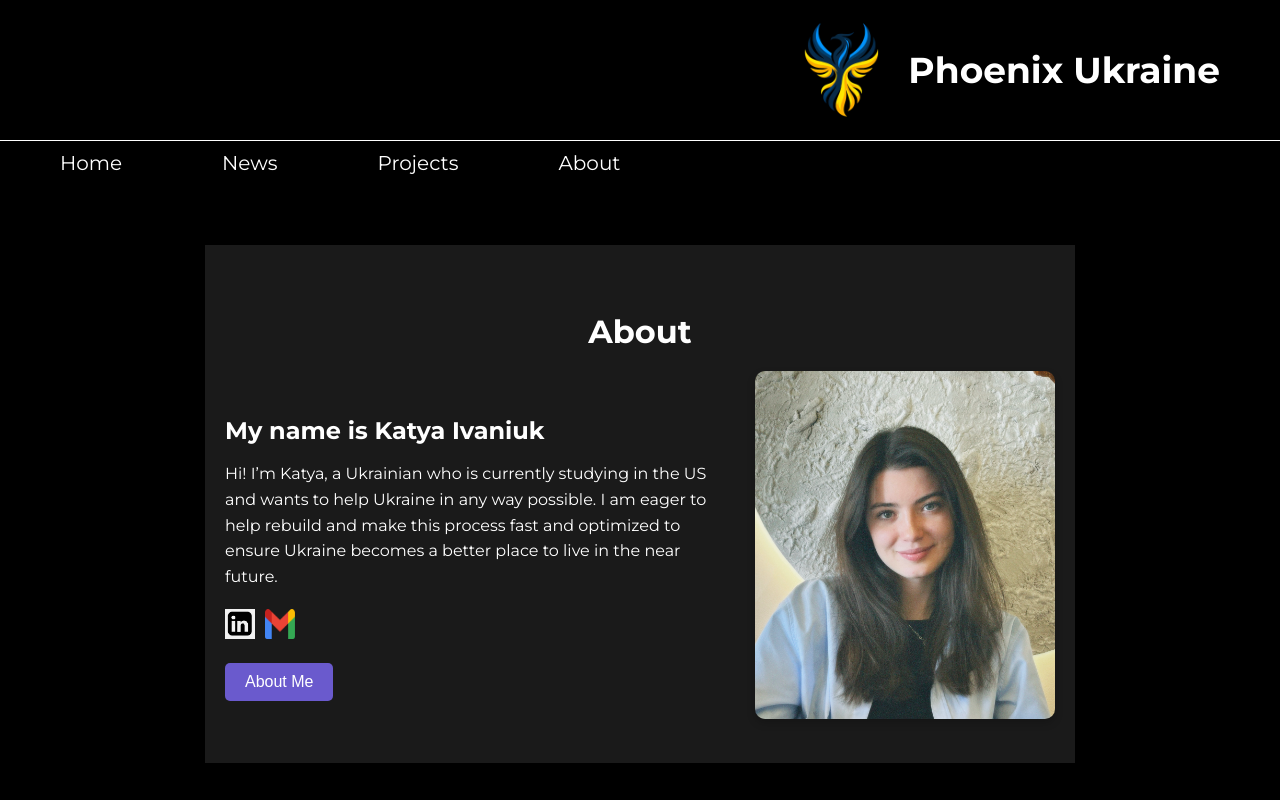
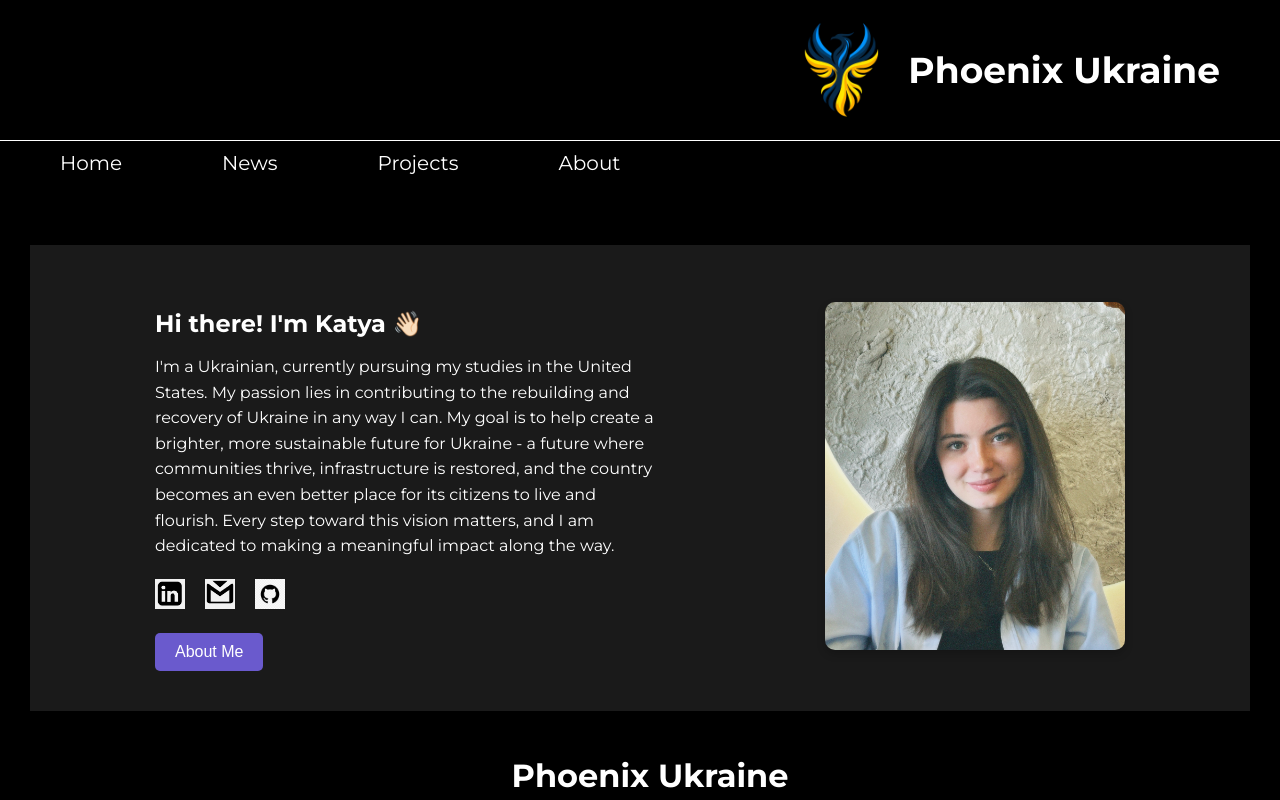
Before and after one commit to katyaivaniuk/Phoenix-Project, a React (Create React App) app in the folder frontend/: page /about in a window 1280 px wide. Shown: the top 800 px of the page. Built offline with nearby package versions, Linux system fonts and the light colour scheme; no server answers.

Commit message:
Made styling changes to About page

```diff
--- a/frontend/src/components/About/About.css
+++ b/frontend/src/components/About/About.css
@@ -1,13 +1,16 @@
 /* About Section */
 .about-section {
-    padding: 40px 20px;
-    text-align: center;
+    padding: 40px 10px;
+    text-align: left;
     background-color: #1a1a1a;
+    width: 1200px;
+
 }
 
 .about-section h2 {
     font-size: 2rem;
-    margin-bottom: 20px;
+    margin-bottom: 30px;
+    margin-top: 5px;
     color: white;
 }
 
@@ -16,7 +19,7 @@
     display: flex;
     justify-content: center;
     align-items: center;
-    flex-wrap: wrap; /* Makes it responsive */
+    flex-wrap: wrap;
     gap: 30px;
 }
 
@@ -44,7 +47,7 @@
 .social-links a img {
     width: 30px;
     height: 30px;
-    margin-right: 10px;
+    margin-right: 20px;
 }
 
 .social-links {
@@ -72,4 +75,5 @@
     height: auto;
     border-radius: 10px;
     box-shadow: 0 4px 8px rgba(0, 0, 0, 0.2);
+    margin-left: 140px
 }
--- a/frontend/src/components/About/About.js
+++ b/frontend/src/components/About/About.js
@@ -4,24 +4,25 @@ import './About.css';
 function About() {
     return (
         <div className="about-section">
-            <h2>About</h2>
             <div className="about-container">
                 <div className="about-text">
-                    <h3>My name is Katya Ivaniuk</h3>
+                    <h3>Hi there! I'm Katya 👋🏻</h3>
                     <p>
-                        Hi! I’m Katya, a Ukrainian who is currently studying
-                        in the US and wants to help Ukraine in any way possible.
-                        I am eager to help rebuild and make this process fast and
-                        optimized to ensure Ukraine becomes a better place to live
-                        in the near future.
+                    I'm a Ukrainian, currently pursuing my studies in the United States.
+                    My passion lies in contributing to the rebuilding and recovery of Ukraine in any way I can.
+                    My goal is to help create a brighter, more sustainable future for Ukraine - a future where communities thrive, infrastructure is restored, and the country becomes an even better place for its citizens to live and flourish.
+                    Every step toward this vision matters, and I am dedicated to making a meaningful impact along the way.
                     </p>
 
                     <div className="social-links">
                         <a href="https://www.linkedin.com/in/katerynaivaniuk" target="_blank" rel="noopener noreferrer">
                             <img src="/images/linkedin.png" alt="LinkedIn" />
                         </a>
-                        <a href="https://www.linkedin.com/in/katerynaivaniuk" target="_blank" rel="noopener noreferrer">
-                            <img src="/images/gmail.png" alt="Gmail" />
+                        <a href="mailto:kateryna@uni.minerva.edu" target="_blank" rel="noopener noreferrer">
+                            <img src="/images/gmail1.png" alt="Gmail" />
+                        </a>
+                        <a href="https://github.com/katyaivaniuk" target="_blank" rel="noopener noreferrer">
+                            <img src="/images/github.png" alt="Github" />
                         </a>
                     </div>
                     <a href="https://amenable-ziconium-199.notion.site/Kateryna-Ivaniuk-edf0ea267ec04da392d694baf81e2eb3?pvs=4" target="_blank" rel="noopener noreferrer">
@@ -29,7 +30,7 @@ function About() {
                     </a>
                 </div>
                 <div className="about-photo">
-                    <img src="/images/myphoto.jpg" alt="Your Name" />
+                    <img src="/images/myphoto.jpg" alt="Me" />
                 </div>
             </div>
         </div>
```
Also changed, not shown: frontend/public/images/github.png (added), frontend/public/images/gmail1.png (added).
